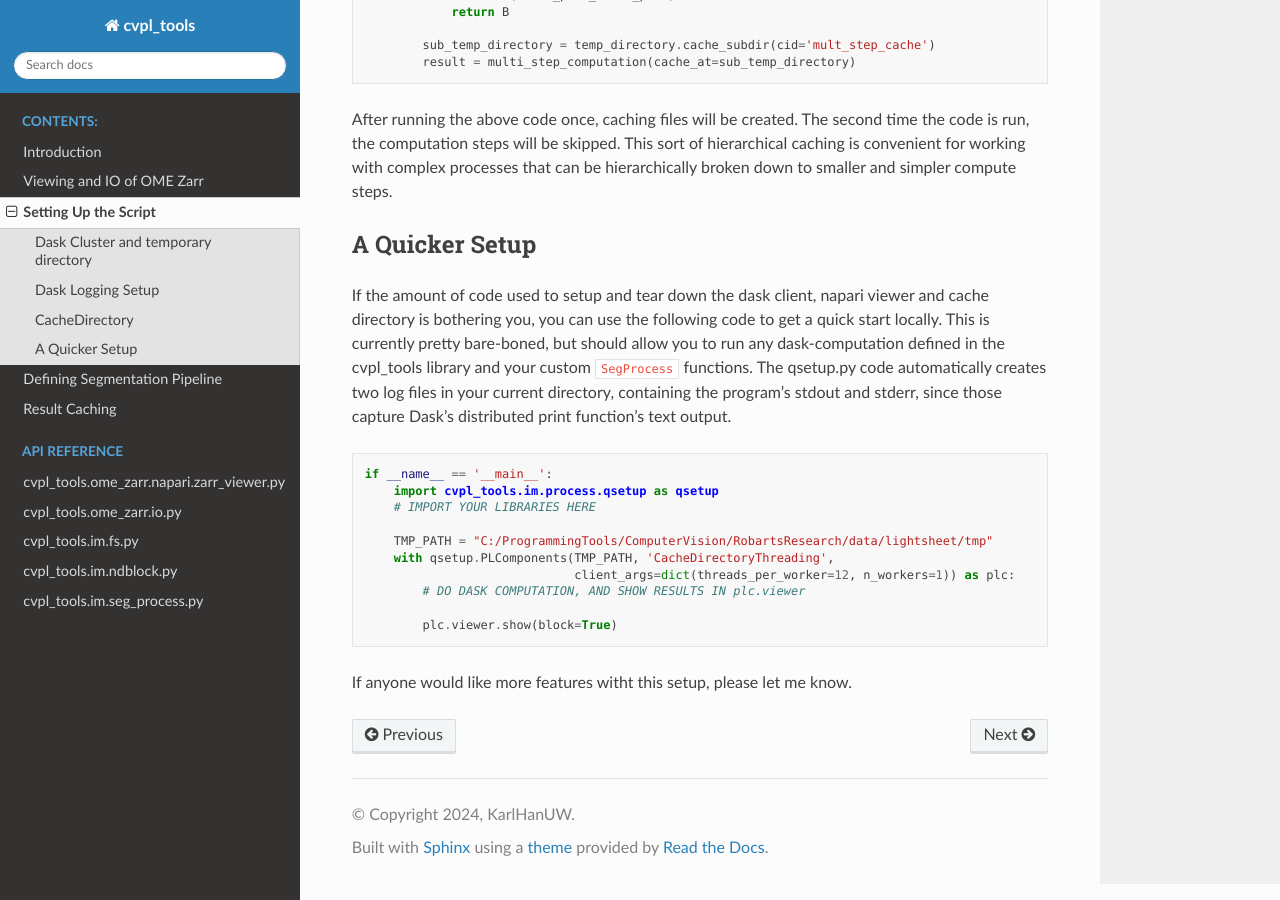
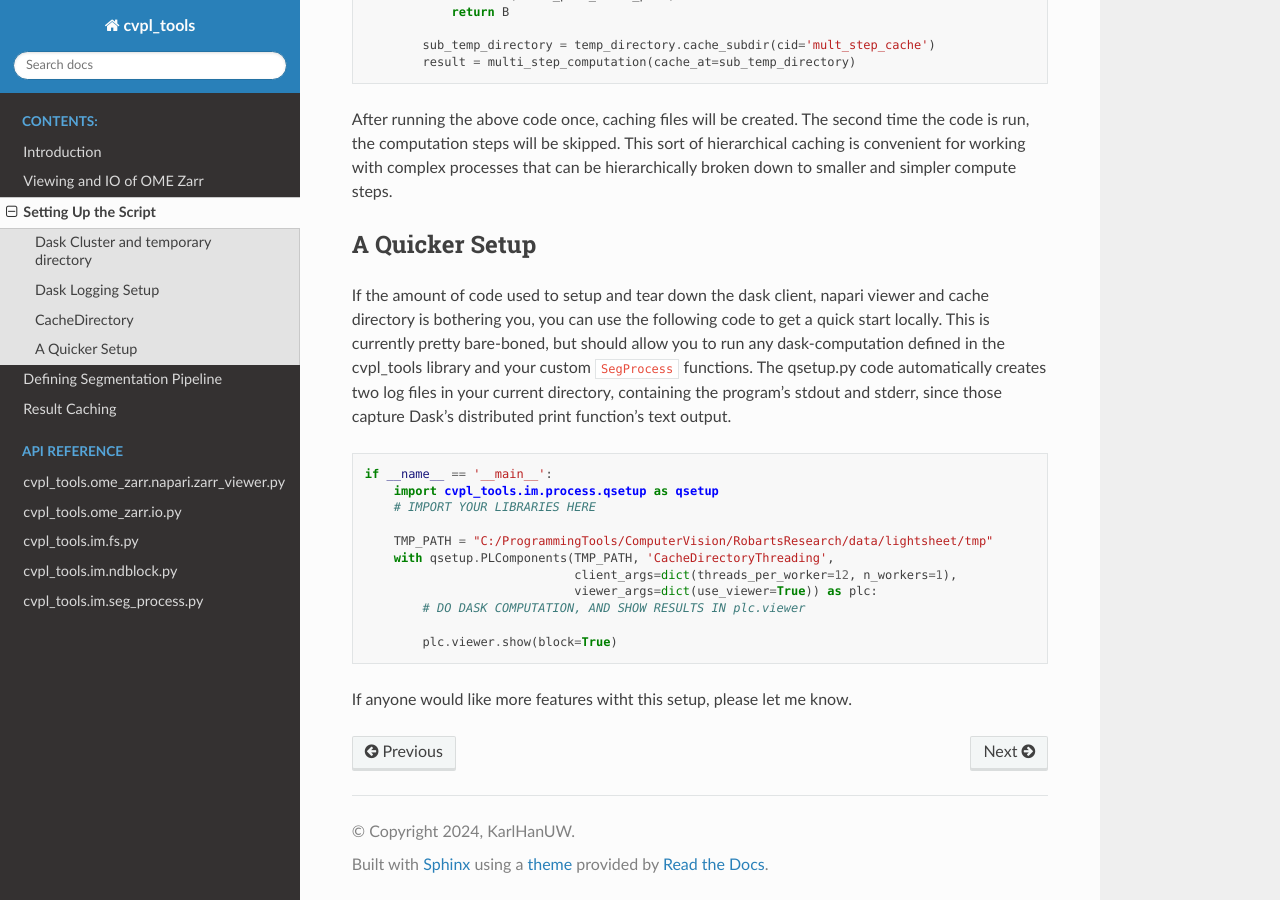
Before and after one commit to khanlab/cvpl_tools, a Sphinx documentation site: the page built from docs/GettingStarted/setting_up_the_script.rst, in a window 1280 px wide and 900 px high, scrolled down 3281 px. Built offline with Sphinx 7.4.7 and the Read the Docs theme 2.0.0, drawn with Linux system fonts in a browser that asks for light colours.

Commit message:
update docs

```diff
--- a/docs/GettingStarted/setting_up_the_script.rst
+++ b/docs/GettingStarted/setting_up_the_script.rst
@@ -191,7 +191,8 @@ stderr, since those capture Dask's distributed print function's text output.
 
         TMP_PATH = "C:/ProgrammingTools/ComputerVision/RobartsResearch/data/lightsheet/tmp"
         with qsetup.PLComponents(TMP_PATH, 'CacheDirectoryThreading',
-                                 client_args=dict(threads_per_worker=12, n_workers=1)) as plc:
+                                 client_args=dict(threads_per_worker=12, n_workers=1),
+                                 viewer_args=dict(use_viewer=True)) as plc:
             # DO DASK COMPUTATION, AND SHOW RESULTS IN plc.viewer
 
             plc.viewer.show(block=True)
--- a/docs/conf.py
+++ b/docs/conf.py
@@ -9,7 +9,7 @@
 project = 'cvpl_tools'
 copyright = '2024, KarlHanUW'
 author = 'KarlHanUW'
-release = '0.6.3'
+release = '0.6.4'
 
 # -- General configuration ---------------------------------------------------
 # https://www.sphinx-doc.org/en/master/usage/configuration.html#general-configuration
--- a/pyproject.toml
+++ b/pyproject.toml
@@ -1,6 +1,6 @@
 [tool.poetry]
 name = "cvpl-tools"
-version = "0.6.3"
+version = "0.6.4"
 description = "A Python package for utilities and classes related to the file I/O, dataset record keeping and visualization for image processing and computer vision."
 authors = ["Karl5766 <karl29029@gmail.com>"]
 license = "MIT"
```
